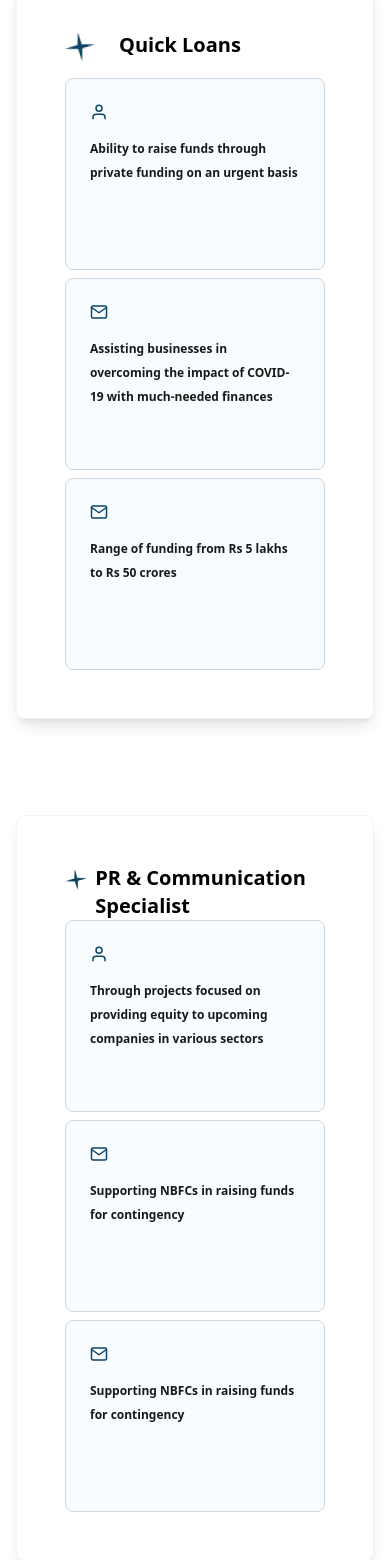
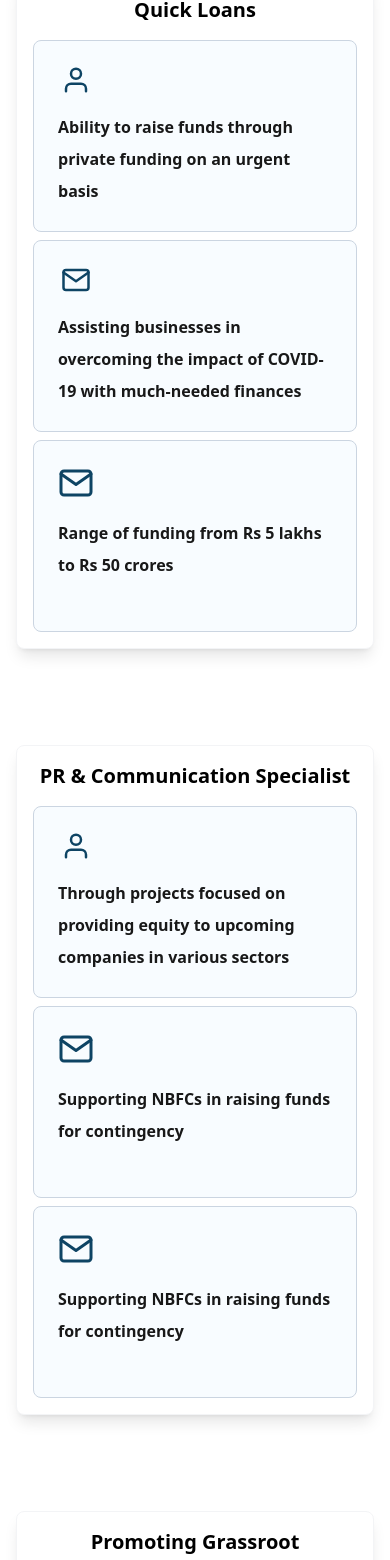
Before and after one commit to rkcoola792/Dubai, a React (Vite) app: page / in a window 390 px wide. Shown: the part 2256-3816 px from the top of the page. Built offline with nearby package versions, Linux system fonts and the light colour scheme.

Commit message:
section 3 mobile done

```diff
--- a/src/components/Homepage/Section3.jsx
+++ b/src/components/Homepage/Section3.jsx
@@ -34,17 +34,17 @@ const Section3 = () => {
       </motion.div>
       <div className="flex flex-col gap-24 mt-12  px-4 sm:px-12 lg:px-12 2xl:px-0  " ref={ref}>
 
-        <div className="group1 flex flex-col sm:gap-12 sm:sticky  sm:top-40 bg-white z-10 shadow-lg border border-gray-100  p-12  rounded-lg">
+        <div className="group1 sticky top-20 flex flex-col sm:gap-12 sm:sticky  sm:top-40 bg-white z-10 shadow-lg border border-gray-100 p-4  sm:p-12  rounded-lg">
           <motion.div
-            className="heading flex gap-6 items-center mb-4 sm:mb-0  "
+            className="heading flex gap-6 items-center justify-center sm:justify-normal mb-4 sm:mb-0  "
             initial={{ y: 75, opacity: 0 }}
             whileInView={{ y: 0, opacity: 1 }}
             transition={{ duration: 0.5, delay: 0.1 }}
           >
-            <div className="mt-1 ">
+            <div className="mt-1 hidden sm:block">
               <SmallStar></SmallStar>
             </div>
-            <h3 className="sm:text-2xl lg:text-3xl text-xl font-semibold">Quick Loans</h3>
+            <h3 className="sm:text-2xl lg:text-3xl text-xl font-semibold ">Quick Loans</h3>
           </motion.div>
           <Specialities
             subtitle1="Ability to raise funds through private funding on an urgent basis"
@@ -52,17 +52,17 @@ const Section3 = () => {
             subtitle3="Range of funding from Rs 5 lakhs to Rs 50 crores"
           />
         </div>
-        <div className="group2 flex flex-col sm:gap-12 sm:sticky  sm:top-40 bg-white z-20 shadow-lg border border-gray-100  p-12  rounded-lg">
+        <div className="group2 flex  sticky top-20  flex-col sm:gap-12 sm:sticky  sm:top-40 bg-white z-20 shadow-lg border border-gray-100 p-4 sm:p-12  rounded-lg">
           <motion.div
-            className="heading flex gap-2 items-center  "
+            className="heading flex gap-6 sm:gap-6 mb-4 items-center justify-center sm:justify-normal "
             initial={{ y: 75, opacity: 0 }}
             whileInView={{ y: 0, opacity: 1 }}
             transition={{ duration: 0.5, delay: 0.1 }}
           >
-            <div className="-mt-6 sm:mt-0">
+            <div className="hidden sm:block sm:mt-0">
               <SmallStar></SmallStar>
             </div>
-            <h3 className="sm:text-2xl lg:text-3xl text-xl font-semibold">
+            <h3 className="sm:text-2xl lg:text-3xl text-xl text-center sm:text-left font-semibold">
               PR & Communication Specialist
             </h3>
           </motion.div>
@@ -73,17 +73,17 @@ const Section3 = () => {
             subtitle3="Supporting NBFCs in raising funds for contingency"
           />
         </div>
-        <div className="group3 flex flex-col sm:gap-12 sm:sticky  sm:top-40 bg-white z-30 shadow-lg border border-gray-100  p-12  rounded-lg">
+        <div className="group3  sticky top-20  flex flex-col sm:gap-12 sm:sticky  sm:top-40 bg-white z-30 shadow-lg border border-gray-100 p-4  sm:p-12  rounded-lg">
           <motion.div
-            className="heading flex gap-2 items-center "
+            className="heading flex gap-6 sm:gap-6 mb-4 items-center justify-center text-center sm:justify-normal "
             initial={{ y: 75, opacity: 0 }}
             whileInView={{ y: 0, opacity: 1 }}
             transition={{ duration: 0.5, delay: 0.1 }}
           >
-            <div className="-mt-6 sm:mt-0">
+            <div className="hidden sm:block -mt-6 sm:mt-0">
               <SmallStar></SmallStar>
             </div>
-            <h3 className="sm:text-2xl lg:text-3xl text-xl font-semibold">
+            <h3 className="sm:text-2xl mb-4 sm:mb-0 lg:text-3xl text-xl font-semibold">
               Promoting Grassroot Entrepreneurship
             </h3>
           </motion.div>
--- a/src/components/Homepage/Specialities.jsx
+++ b/src/components/Homepage/Specialities.jsx
@@ -43,9 +43,9 @@ const Card = ({  subtitle, Icon, href }) => {
       <div className="absolute inset-0 bg-white translate-y-[100%] group-hover:translate-y-[0%] transition-transform duration-300" />
 
       {/* <Icon className="absolute z-10 -top-12 -right-12 text-9xl text-slate-100 opacity-90 group-hover:text-mainBlue group-hover:rotate-12 transition-transform duration-300" /> */}
-      <Icon className="mb-2 text-lg sm:text-xl md:text-2xl lg:text-3xl text-mainBlue  transition-colors relative z-10 duration-300" />
+      <Icon className="mb-2 text-4xl sm:text-xl md:text-2xl lg:text-3xl text-mainBlue  transition-colors relative z-10 duration-300" />
 
-      <p className="opacity-90  font-semibold  relative z-10 duration-300 lg:leading-7 leading-6 text-xs lg:text-sm xl:leading-8  2xl:text-xl 2xl:leading-8">
+      <p className="opacity-90  font-semibold  relative z-10 duration-300 lg:leading-7  text-base leading-8 lg:text-sm xl:leading-8  2xl:text-xl 2xl:leading-8">
         {subtitle}
       </p>
     </motion.div>
```
